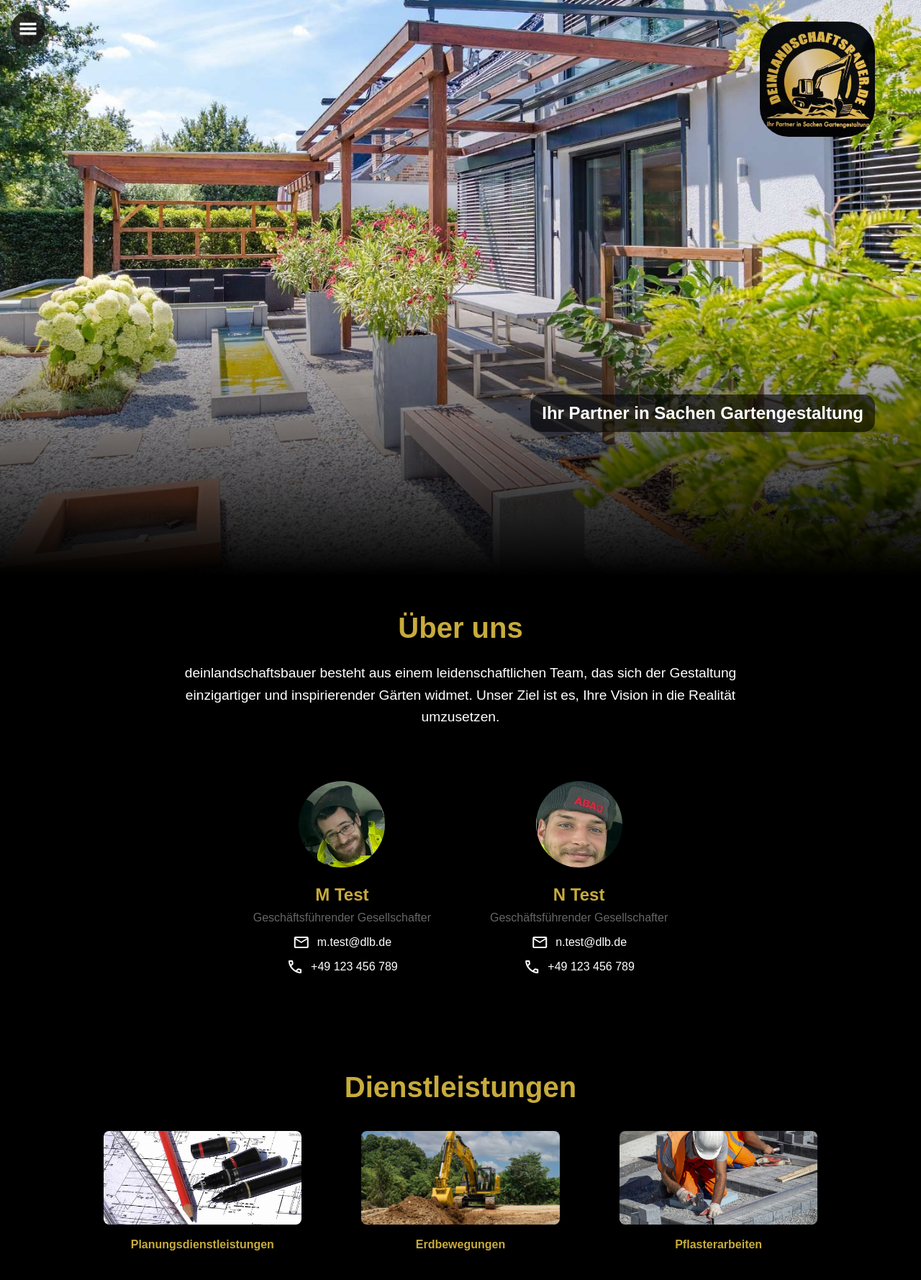
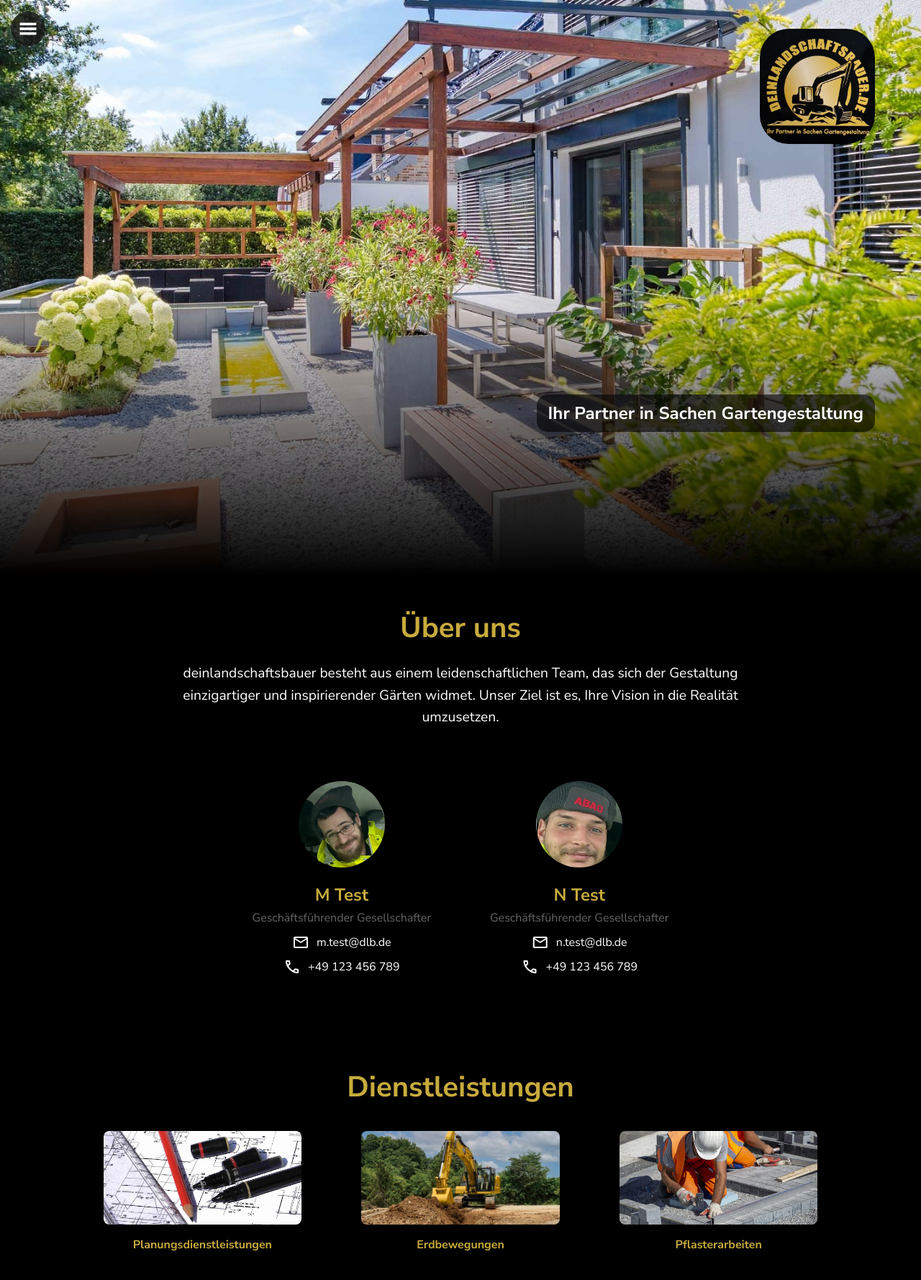
Before and after one commit to vitali2772/dtg, a Django app: page / in a window 1280 px wide. Shown: the top 1778 px of the page at 72% size. Run offline with Django 5.2, Linux system fonts and the light colour scheme.

Commit message:
Nunito Sans font

```diff
--- a/deintraumgarten/myapp/static/styles/style.css
+++ b/deintraumgarten/myapp/static/styles/style.css
@@ -1,5 +1,5 @@
 body {
-    font-family: 'Poppins', sans-serif;
+    font-family: 'Nunito Sans', sans-serif;
     background-size: cover;
     background-position: center;
     background-repeat: no-repeat;
@@ -185,7 +185,7 @@ a.sidebar-link:hover {
 
 .logo {
     position: absolute; /* Positionierung relativ zum Bildschirm */
-    top: 30px; /* Abstand von oben */
+    top: 5%; /* Abstand von oben */
     right: 5%; /* Abstand von rechts */
     width: 160px; /* Breite des Logos */
     height: 160px; /* Höhe des Logos */
@@ -338,7 +338,7 @@ html, body {
     margin: 0;
     padding: 0;
     overflow-x: hidden; /* Horizontales Scrollen verhindern */
-    font-family: 'Poppins', sans-serif; /* Schriftart festlegen */
+    font-family: 'Nunito Sans', sans-serif; /* Schriftart festlegen */
     scroll-behavior: smooth; /* Sanftes Scrollen */
 }
 
--- a/deintraumgarten/myapp/templates/base.html
+++ b/deintraumgarten/myapp/templates/base.html
@@ -10,6 +10,7 @@
             Django App
             {% endblock %}
         </title>
+        <link href="https://fonts.googleapis.com/css2?family=Nunito+Sans:wght@400;600;700&display=swap" rel="stylesheet">
         <link rel="icon" type="image/png" href="{% static 'images/favicon.png' %}">
         <link href="https://fonts.googleapis.com/css2?family=Material+Symbols+Outlined" rel="stylesheet" />
         <link href="https://cdn.jsdelivr.net/npm/bootstrap@5.3.3/dist/css/bootstrap.min.css" rel="stylesheet" integrity="sha384-QWTKZyjpPEjISv5WaRU9OFeRpok6YctnYmDr5pNlyT2bRjXh0JMhjY6hW+ALEwIH" crossorigin="anonymous">
```
